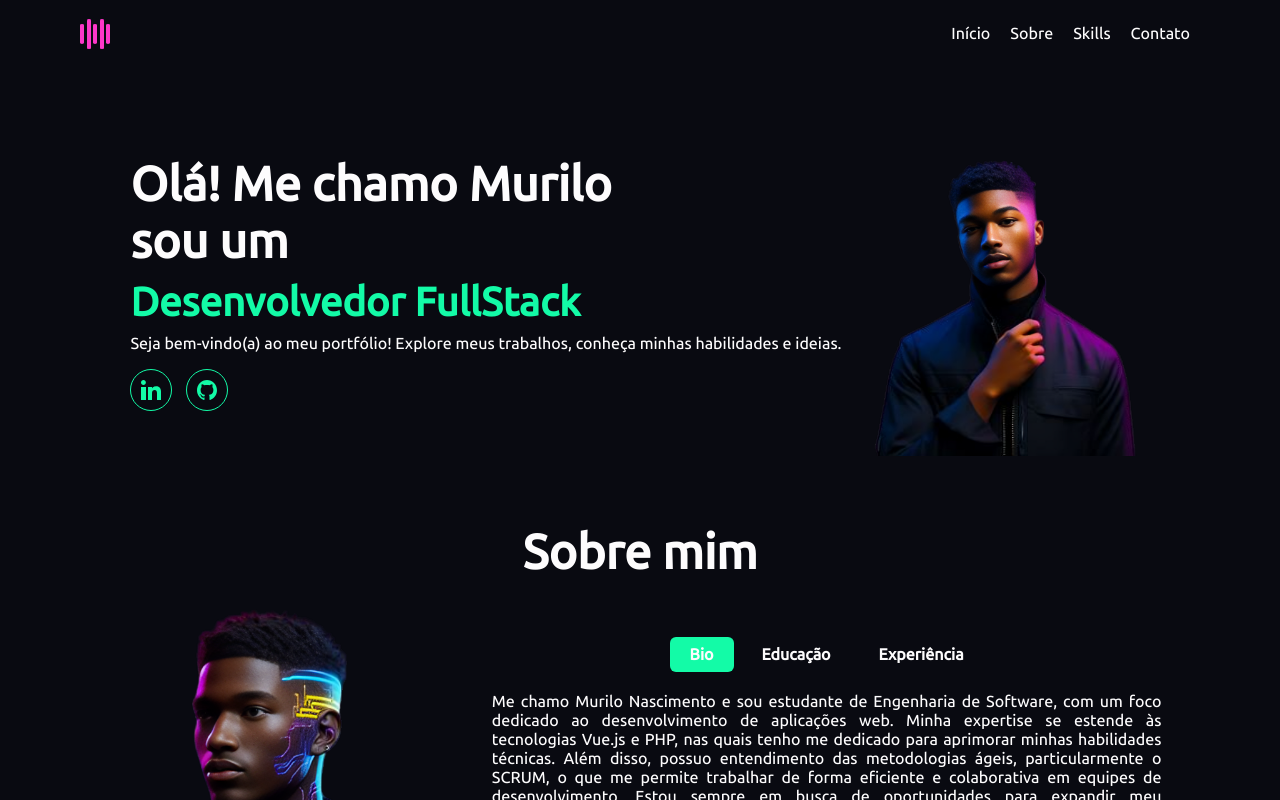
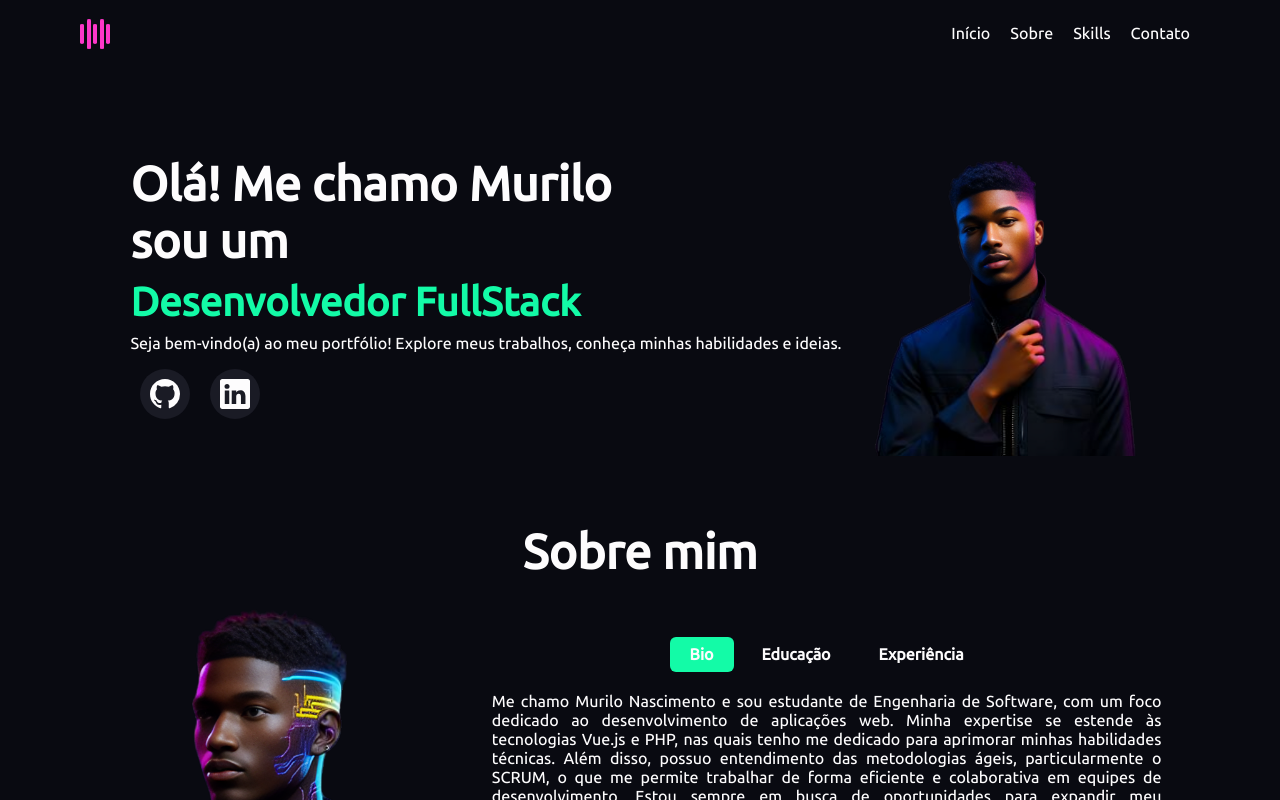
Before and after one commit to murilonicemento/my-portfolio, a Vue app: page / in a window 1280 px wide. Shown: the top 800 px of the page. Built offline with nearby package versions, Linux system fonts and the light colour scheme.

Commit message:
feat: add Social Media icon

```diff
--- a/src/components/HomeComponent.vue
+++ b/src/components/HomeComponent.vue
@@ -1,7 +1,6 @@
 <script setup lang="ts">
-import github from "@/assets/images/github.svg";
-import linkedin from "@/assets/images/linkedin.svg";
 import home from "@/assets/images/home-profile-image.png";
+import SocialMedia from "./icons/SocialMedia.vue";
 </script>
 
 <template>
@@ -13,12 +12,7 @@ import home from "@/assets/images/home-profile-image.png";
       ideias.
     </p>
     <div id="social-media">
-      <a href="https://www.linkedin.com/in/murilonicemento/" target="_blank">
-        <img :src="linkedin" alt="LinkedIn Logo" />
-      </a>
-      <a href="https://github.com/murilonicemento" target="_blank">
-        <img :src="github" alt="GitHub Logo" />
-      </a>
+      <SocialMedia />
     </div>
   </div>
   <img :src="home" alt="Image of a person with black jacket" id="home-profile-image" />
```
